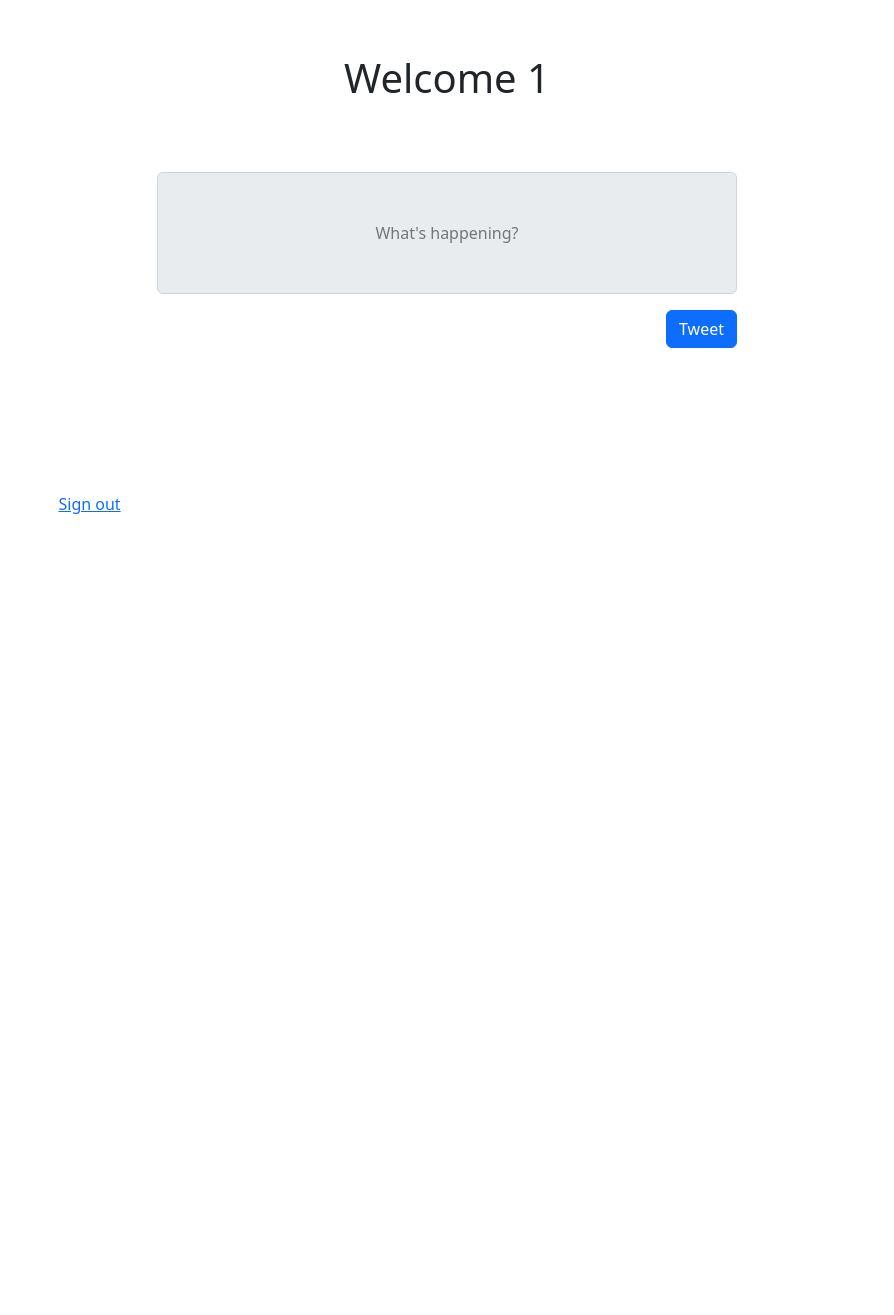
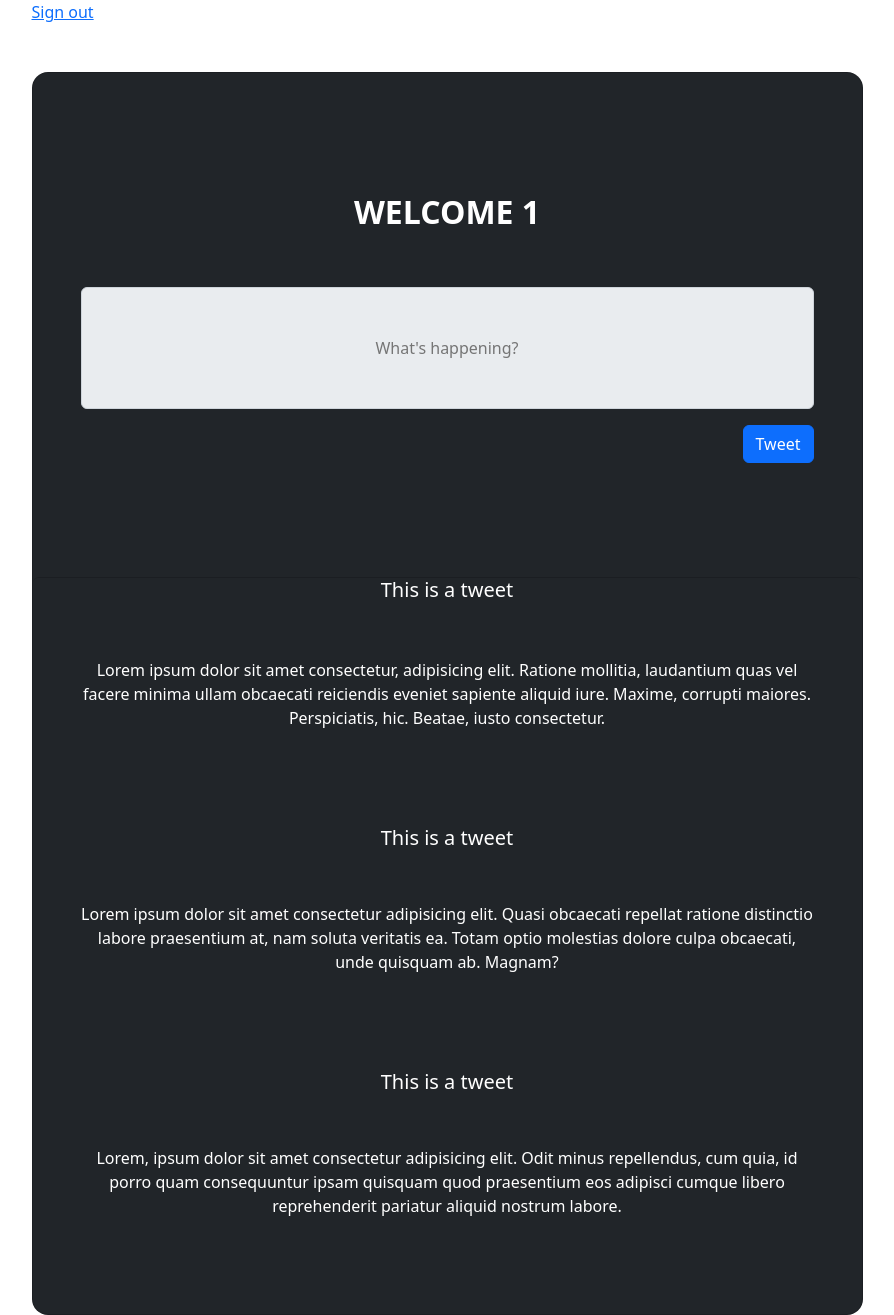
Before and after one commit to RoidoCTB/Final-Project, a PHP site: page /twitter-login.php?user=1 in a window 1280 px wide. Shown: the whole page, without its empty margins (193-1087 px from the left). Before the commit the page ends 514 px from the top, so only its background shows below. Run offline with PHP 8.4, Linux system fonts and the light colour scheme; some libraries are stand-ins or nearby versions.

```diff
--- a/signup.php
+++ b/signup.php
@@ -28,8 +28,12 @@
                         <input type="password" id="typePasswordX" name="password" class="form-control form-control-lg" required />
                         <label class="form-label" for="typePasswordX">Password</label>
                       </div>
-                      <button class="btn btn-outline-light btn-lg px-5" type="submit" name="register">Sign up</button>
+                      <button class="btn btn-outline-light btn-lg px-5 mb-5" type="submit" name="register">Sign up</button>
                     </form>
+                    <div>
+                    <p class="mb-0">Have an account already? <a href="index.php" class="text-white-50 fw-bold">Login</a>
+                    </p>
+                  </div>
                   </div>
                 </div>
               </div>
--- a/twitter-login.php
+++ b/twitter-login.php
@@ -11,29 +11,45 @@
 <script src="https://cdn.jsdelivr.net/npm/bootstrap@5.0.2/dist/js/bootstrap.min.js" integrity="sha384-cVKIPhGWiC2Al4u+LWgxfKTRIcfu0JTxR+EQDz/bgldoEyl4H0zUF0QKbrJ0EcQF" crossorigin="anonymous"></script>
 </head>
 <body>
-    <div class="container mt-5">
-        <div class="row">
-            <div class="col-12 mx-auto">
-                <div class="text-center fs-1 text">
-                    Welcome <?php echo $_GET['user']; ?>
-                </div>
-            </div>
-        </div>
-    </div>
-  <div class="container-fluid mt-3 p-5">
-    <div class="row">
-        <div class="col-6 mx-auto">
-                <input class="input-group input-group-text p-5" type="text" placeholder="What's happening?">
-                <input class="float-end btn btn-primary mt-3" type="submit" name="" value="Tweet">
-        </div>
-    </div>
-  </div>
-    <div class="container mt-5 p-5">
+<div class="container">
         <div class="row">
             <div class="col-9 mx-auto float-end">
                 <a href="index.php">Sign out</a>
             </div>
         </div>
     </div>
+<section class="vh-100 gradient-custom">
+        <div class="container py-5 h-100">
+          <div class="row d-flex justify-content-center align-items-center h-100">
+            <div class="col-12 col-md-10 col-lg-11 col-xl-9">
+              <div class="card bg-dark text-white" style="border-radius: 1rem;">
+                <div class="card-body p-5 text-center">
+                  <div class="mb-md-5 mt-md-4 pb-5">
+                    <h2 class="fw-bold mb-2 text-uppercase p-5">Welcome <?php echo $_GET['user']; ?></h2>
+                    <div class="form-outline form-white mb-4 text-center">
+                      <input class="input-group input-group-text p-5" type="text" placeholder="What's happening?">
+                <input class="float-end btn btn-primary mt-3" type="submit" name="" value="Tweet">
+                    </div>
+                  </div>
+                </div>
+                <div class="list-group mx-auto text-center">
+                    <div class="d-flex w-100 justify-content-between">
+                       <h5 class="mb-2 mx-auto">This is a tweet</h5>
+                    </div>
+                        <p class="mb-5 p-5">Lorem ipsum dolor sit amet consectetur, adipisicing elit. Ratione mollitia, laudantium quas vel facere minima ullam obcaecati reiciendis eveniet sapiente aliquid iure. Maxime, corrupti maiores. Perspiciatis, hic. Beatae, iusto consectetur.</p>
+                           <div class="d-flex w-100 justify-content-between">
+                              <h5 class="mb-1 mx-auto">This is a tweet</h5>
+                           </div>
+                             <p class="mb-5 p-5">Lorem ipsum dolor sit amet consectetur adipisicing elit. Quasi obcaecati repellat ratione distinctio labore praesentium at, nam soluta veritatis ea. Totam optio molestias dolore culpa obcaecati, unde quisquam ab. Magnam?</p>
+                                <div class="d-flex w-100 justify-content-between">
+                                  <h5 class="mb-1 mx-auto">This is a tweet</h5>
+                                </div>
+                                  <p class="mb-5 p-5">Lorem, ipsum dolor sit amet consectetur adipisicing elit. Odit minus repellendus, cum quia, id porro quam consequuntur ipsam quisquam quod praesentium eos adipisci cumque libero reprehenderit pariatur aliquid nostrum labore.</p>
+                </div>
+              </div>
+            </div>
+          </div>
+        </div>
+      </section>
 </body>
 </html>
```
